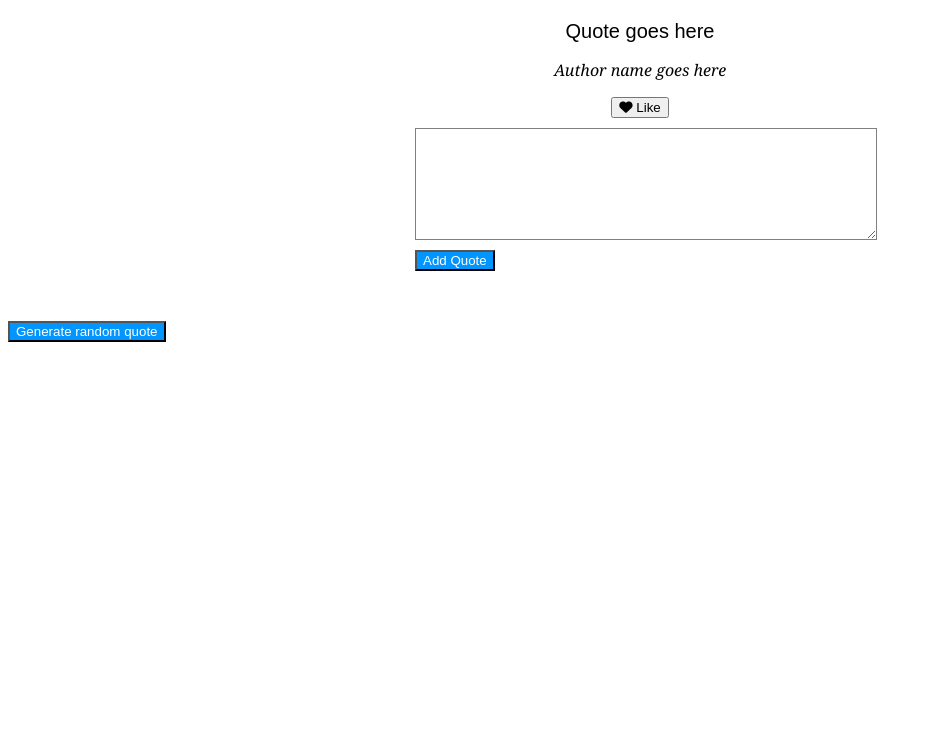
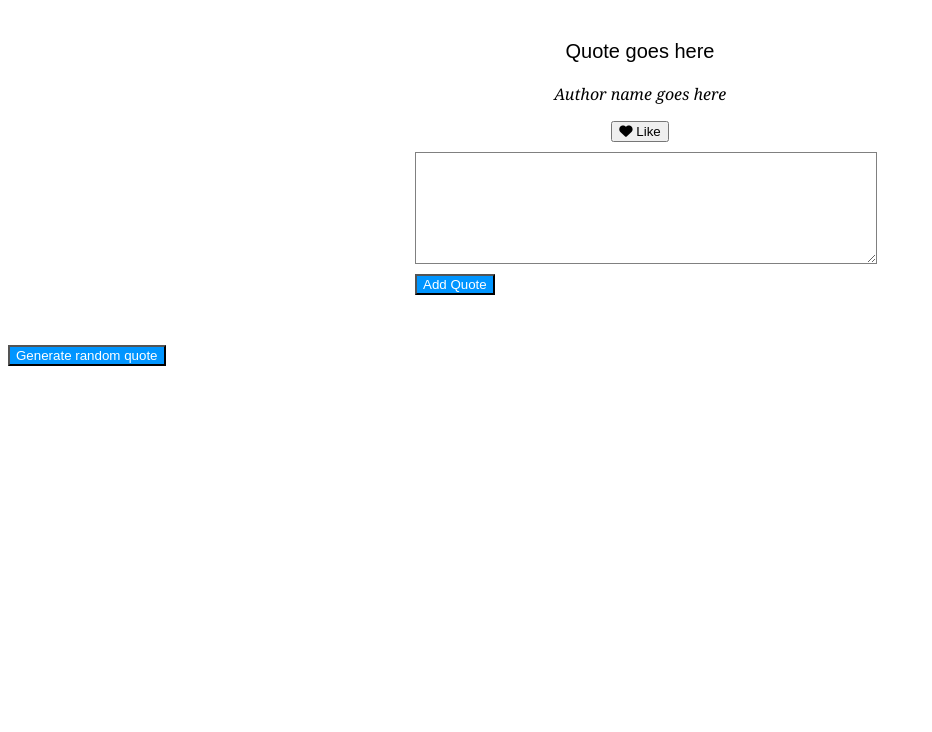
Before and after one commit to abdirahmanmohamedabdi/quotesapp, a plain HTML site: page index.html in a window 1280 px wide. Shown: the part 68-800 px from the top of the page, without its empty margins (0-932 px from the left). Drawn offline with Linux system fonts and the light colour scheme; no server answers.

Commit message:
fixed margins

```diff
--- a/styles.css
+++ b/styles.css
@@ -18,7 +18,7 @@
   font-weight: 100;
   font-family: fantasy;
   font-style: inherit;
-  margin: 0 0 10px;
+
 }
 
 #author {
```
